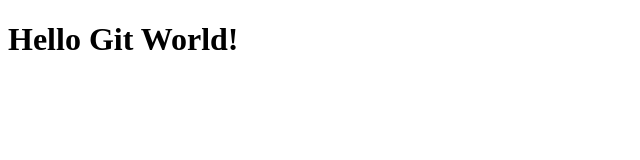
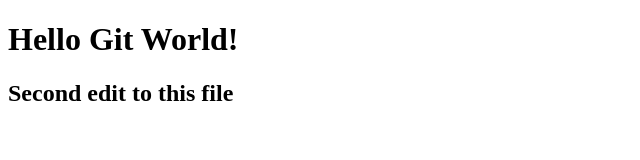
Before and after one commit to Nnamdi1192/Practical_Repo, a plain HTML site: page index.html in a window 1280 px wide. Shown: the whole page, without its empty margins (0-640 px from the left). Drawn offline with Linux system fonts and the light colour scheme.

Commit message:
Added another h2 header to index.html to test commit
This should show if the commit statement was effective

```diff
--- a/index.html
+++ b/index.html
@@ -7,5 +7,6 @@
 </head>
 <body>
 	<H1>Hello Git World!</H1>
+	<h2>Second edit to this file</h2>
 </body>
 </html>
```
